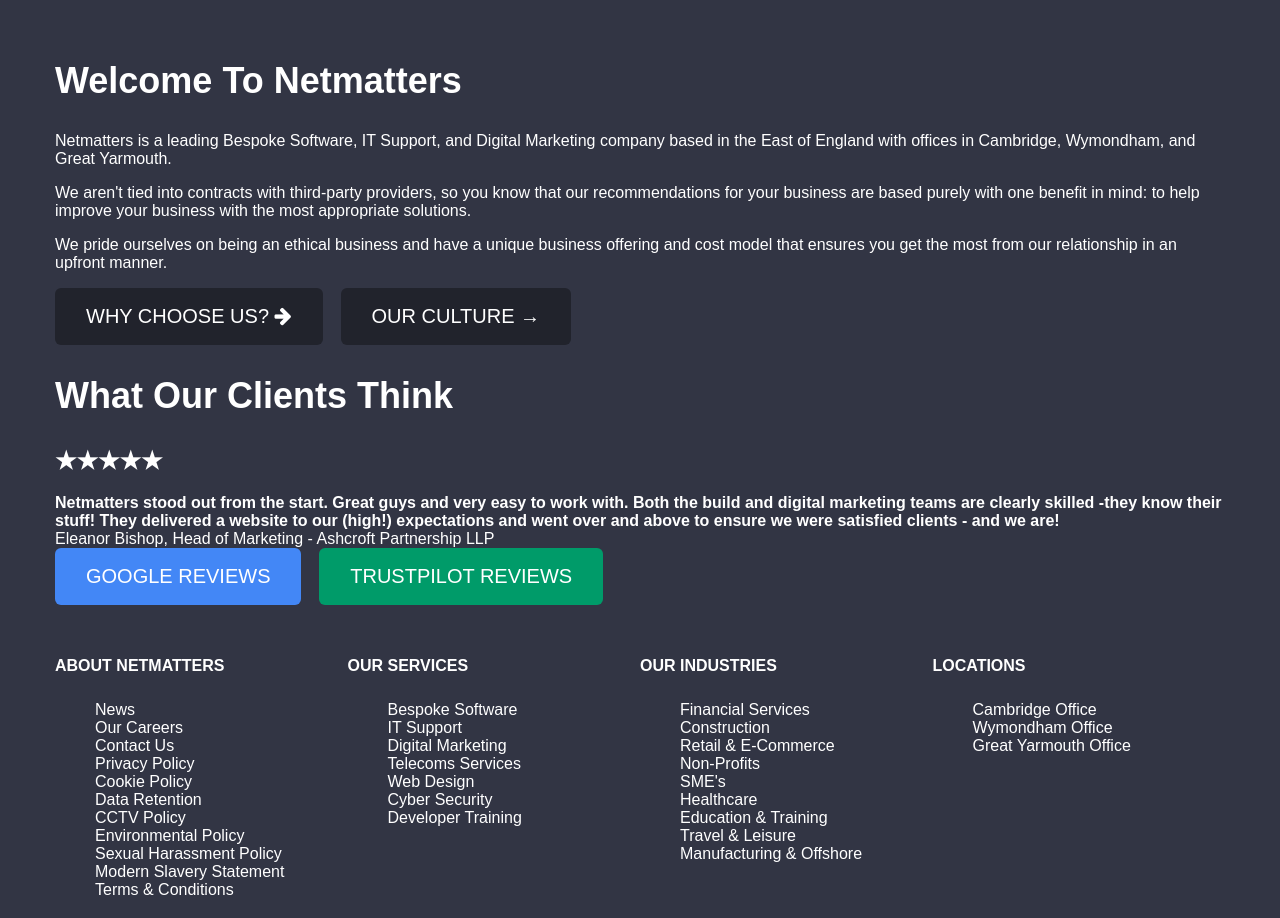
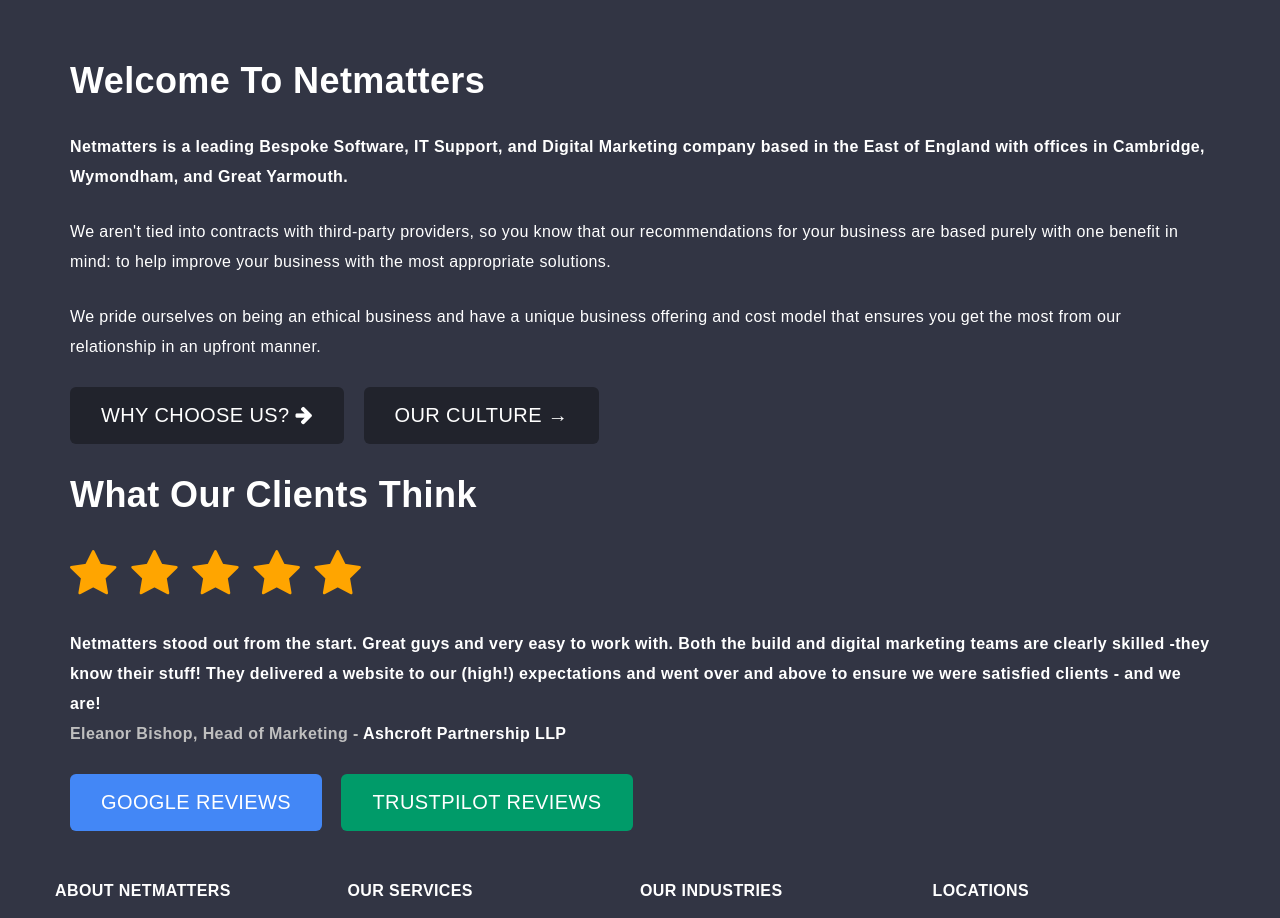
Before and after one commit to TorinMk/Netmatters-Recreation, a plain HTML site: page index.html in a window 1280 px wide. Shown: the top 918 px of the page. Drawn offline with Linux system fonts and the light colour scheme.

Commit message:
Added more to base and a lot of scss

```diff
--- a/index.html
+++ b/index.html
@@ -8,15 +8,13 @@
     <link rel="stylesheet" href="https://cdnjs.cloudflare.com/ajax/libs/font-awesome/4.7.0/css/font-awesome.min.css">
 </head>
     <body>
-
         <div id="about">
             <div class="container">
-                <div class="about-row">
-                    <div class="about-text">
-                        <h2 class="h1">
-                            <strong>Welcome To Netmatters</strong>
-                        </h2>
-                        <p>Netmatters is a leading <a href="#">Bespoke Software</a>, <a href="#">IT Support</a>, and <a href="#">Digital Marketing</a> company based in the East of England
+
+                <div class="row">
+                    <div class="about-text column">
+                        <h2 class="h1">Welcome To Netmatters</h2>
+                        <p class="p-bold">Netmatters is a leading <a href="#">Bespoke Software</a>, <a href="#">IT Support</a>, and <a href="#">Digital Marketing</a> company based in the East of England
                              with offices in <a href="#">Cambridge</a>, <a href="#">Wymondham</a>, and <a href="#">Great Yarmouth</a>.
                         </p>
 
@@ -33,19 +31,24 @@
                             &nbsp;&nbsp;
                             <a href="#" target="_blank">Our culture &#8594;</a>
                         </div>
-
                     </div>
 
-                    <div class="about-text">
-                        <h2 class="h1">
-                            <strong>What Our Clients Think</strong>
-                        </h2>
-                        <h2>★★★★★</h2> <!--  Placeholder for star icons later  -->
-                        <span class="quote">Netmatters stood out from the start. Great guys and very easy to work with. Both the build and digital marketing teams are clearly skilled
+                    <div class="about-text column">
+                        <h2 class="h1">What Our Clients Think</h2>
+                        <div class="stars">
+                            <i class="fa fa-star"></i>
+                            <i class="fa fa-star"></i>
+                            <i class="fa fa-star"></i>
+                            <i class="fa fa-star"></i>
+                            <i class="fa fa-star"></i>
+                        </div>
+
+                        <p>
+                            <span class="quote">Netmatters stood out from the start. Great guys and very easy to work with. Both the build and digital marketing teams are clearly skilled
                             -they know their stuff! They delivered a website to our (high!) expectations and went over and above to ensure we were satisfied clients - and we are!
-                        </span> <!-- Span because it's a quote --> <br>
-                        <span>Eleanor Bishop, Head of Marketing - <a href="#">Ashcroft Partnership LLP</a></span>
-
+                            </span> <!-- Span because it's a quote --> <br>
+                            <span class="quote-author">Eleanor Bishop, Head of Marketing - <a href="#">Ashcroft Partnership LLP</a></span>
+                        </p>
                         <div class="review-btn">
                             <a href="#" target="_blank" class="google-btn">Google reviews</a>
                             &nbsp;&nbsp;
@@ -61,7 +64,6 @@
         <footer>
             <div class="container">
                 <div class="footer-row">
-
                     <div class="footer-menu">
                         <h4>About Netmatters</h4>
                         <ul>
@@ -116,7 +118,6 @@
                             <li><a href="#">Great Yarmouth Office</a></li>
                         </ul>
                     </div>
-
                 </div>
             </div>
         </footer>
--- a/scss/base/_base.scss
+++ b/scss/base/_base.scss
@@ -7,13 +7,32 @@
 }
 
 body {
+    font-size: 1rem;
     margin: 0;
+    letter-spacing: .4px;
     font-family: Poppins, sans-serif;
+}
+
+p {
+    line-height: 1.875rem;
+    margin-bottom: 25px;
 }
 
 .h1 {
     font-size: 2.25rem;
     font-weight: $font-weight--bold;
+}
+
+.row {
+    display: 0 0 auto;
+    max-width: 100%;
+}
+
+.column {
+    position: relative;
+    min-height: 1px;
+    padding-left: 15px;
+    padding-right: 15px;
 }
 
 .container {
--- a/scss/modules/_about.scss
+++ b/scss/modules/_about.scss
@@ -16,7 +16,7 @@
         .about-menu {
             flex: 100%;
         }
-    p {
+    .about-text p {
         a {
             text-decoration: none;
             color: $white;
@@ -54,6 +54,21 @@
     }
 }
 
+.quote-author {
+    font-weight: $font-weight--bold;
+    color: lighten($black, 75%)
+}
+
+.p-bold {
+    font-weight: $font-weight--bold;
+}
+
+.stars {
+    color: orange;
+    font-size: 50px;
+    margin-bottom: 25px;
+}
+
 @media (max-width: 535px) {
     .about-btn a:first-child {
         margin-bottom: 17px !important;
```
Also changed, not shown: css/application.css.
